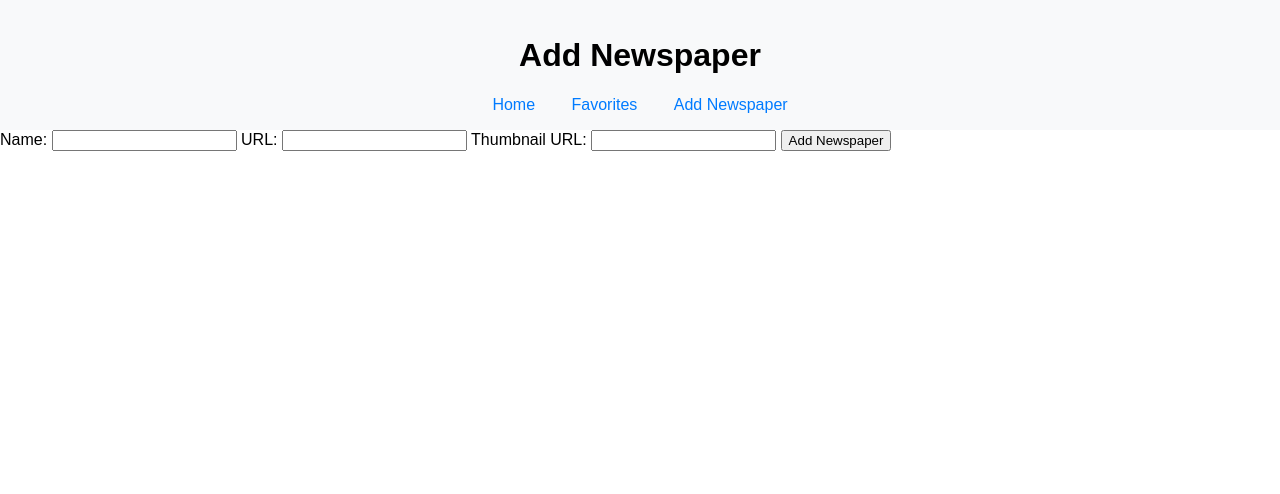
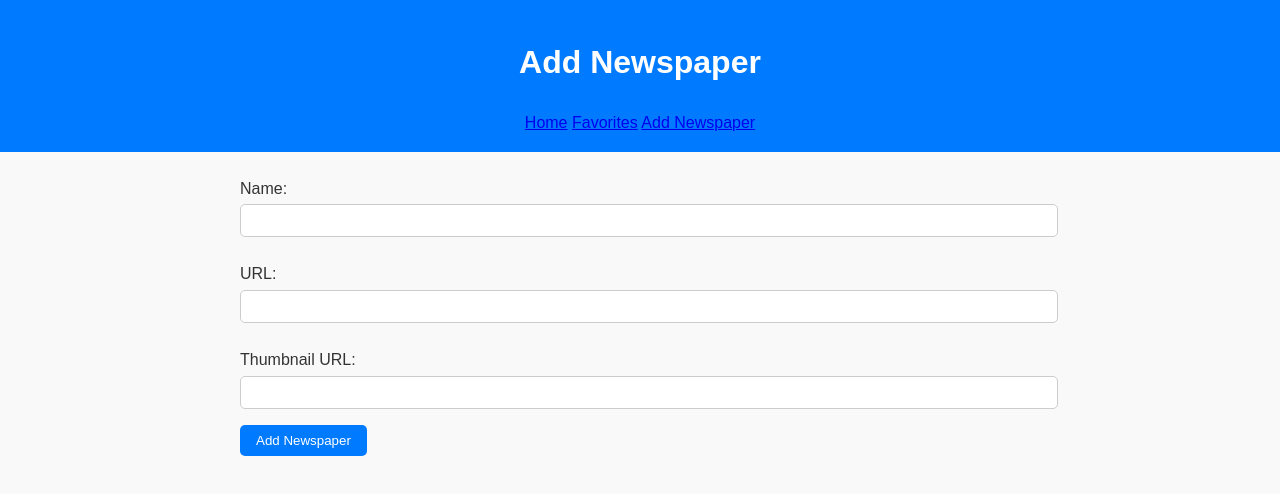
Before and after one commit to sandeveloper1/newspaper, a plain HTML site: page add-newspaper.html in a window 1280 px wide. Drawn offline with Linux system fonts and the light colour scheme.

Commit message:
Update style.css

```diff
--- a/style.css
+++ b/style.css
@@ -1,49 +1,49 @@
 body {
   font-family: Arial, sans-serif;
+  line-height: 1.6;
   margin: 0;
   padding: 0;
+  background: #f9f9f9;
+  color: #333;
 }
-
 header {
-  background: #f8f9fa;
+  background: #007bff;
+  color: #fff;
+  text-align: center;
+  padding: 1rem 0;
+}
+main {
   padding: 1rem;
-  text-align: center;
+  max-width: 800px;
+  margin: auto;
 }
-
-header nav a {
-  margin: 0 1rem;
-  text-decoration: none;
-  color: #007bff;
+section {
+  background: #fff;
+  padding: 1rem;
+  margin-bottom: 1rem;
+  border-radius: 5px;
+  box-shadow: 0 0 10px rgba(0, 0, 0, 0.1);
 }
-
-.container {
-  display: grid;
-  grid-template-columns: repeat(auto-fit, minmax(200px, 1fr));
-  gap: 1rem;
-  padding: 1rem;
+form label {
+  display: block;
+  margin: 0.5rem 0 0.2rem;
 }
-
-.card {
-  border: 1px solid #ddd;
-  padding: 1rem;
+form input {
+  width: 100%;
+  padding: 0.5rem;
+  margin-bottom: 1rem;
+  border: 1px solid #ccc;
   border-radius: 5px;
-  text-align: center;
-  background-color: #fff;
-  transition: transform 0.3s, box-shadow 0.3s;
 }
-
-.card:hover {
-  transform: scale(1.05);
-  box-shadow: 0 4px 6px rgba(0, 0, 0, 0.1);
-}
-
-.card h3 {
-  font-size: 1.2rem;
-}
-
-.card button {
-  background: none;
+button {
+  display: inline-block;
+  padding: 0.5rem 1rem;
+  background: #007bff;
+  color: #fff;
   border: none;
-  font-size: 1.5rem;
+  border-radius: 5px;
   cursor: pointer;
 }
+button:hover {
+  background: #0056b3;
+}
```
